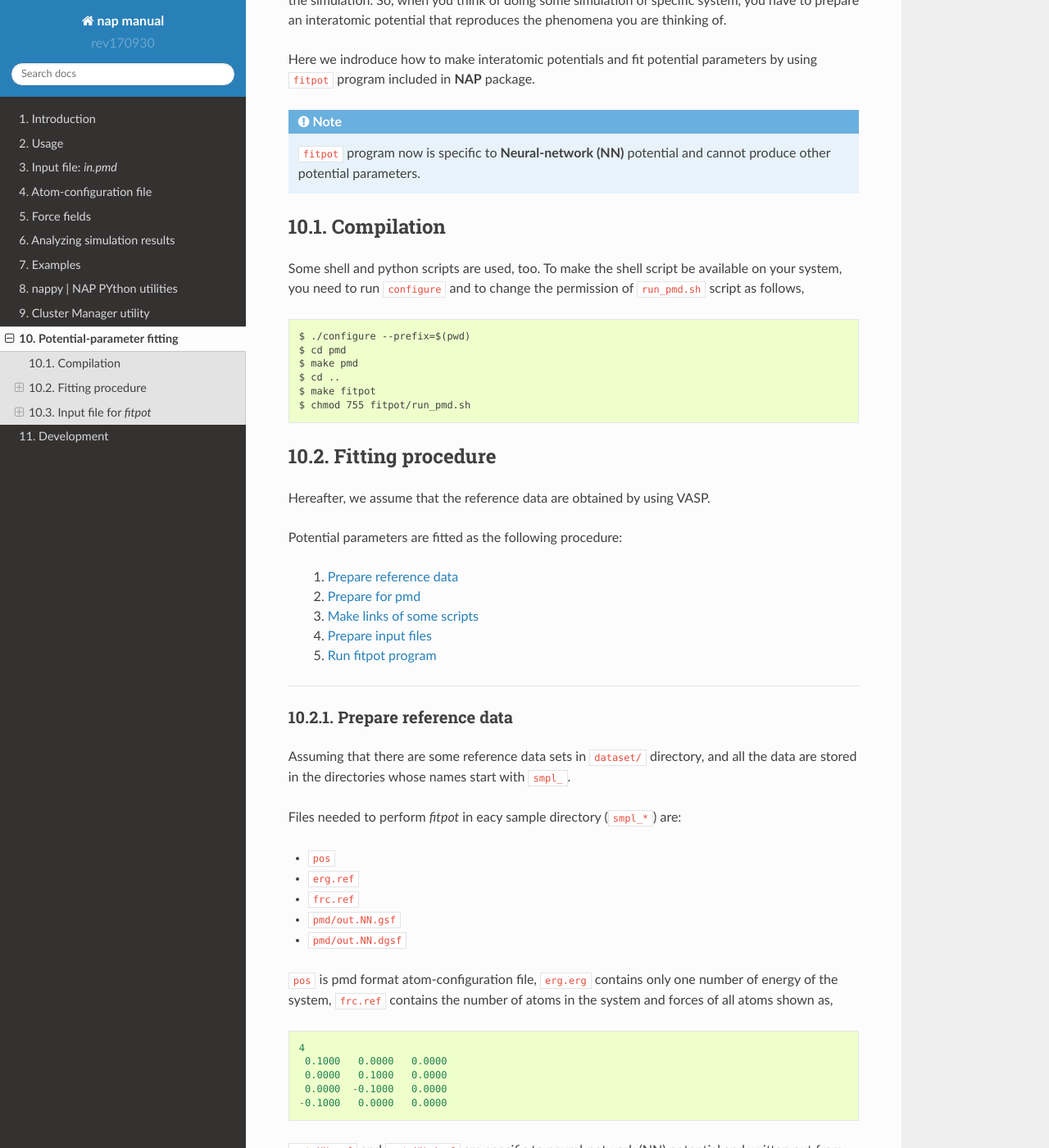
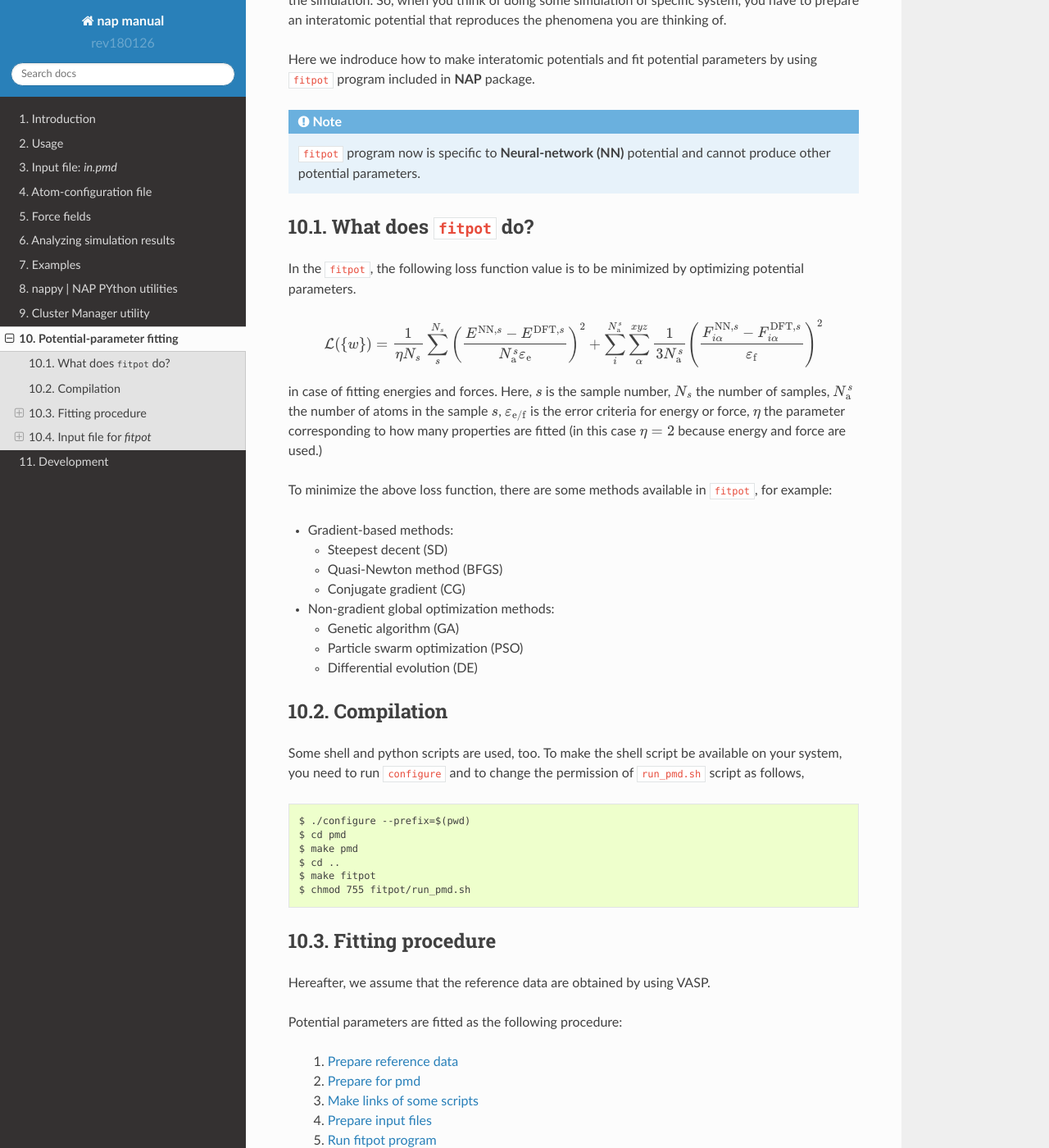
Before and after one commit to ryokbys/nap, a Sphinx documentation site: the page built from doc/fitpot.rst, in a window 1280 px wide and 1400 px high, scrolled down 195 px. Shown: the whole window at 82% size. Built offline with Sphinx 7.4.7 and the Read the Docs theme 2.0.0, drawn with Linux system fonts in a browser that asks for light colours; formulas are drawn with MathJax 3; some of the changed text lies outside the part shown.

Commit message:
modified some texts and a bit codes.

```diff
--- a/doc/conf.py
+++ b/doc/conf.py
@@ -63,9 +63,9 @@ copyright = u'2014-2017, Ryo KOBAYASHI'
 # built documents.
 #
 # The short X.Y version.
-version = 'rev170930'
+version = 'rev180126'
 # The full version, including alpha/beta/rc tags.
-release = 'rev170930'
+release = 'rev180126'
 
 # The language for content autogenerated by Sphinx. Refer to documentation
 # for a list of supported languages.
--- a/doc/fitpot.rst
+++ b/doc/fitpot.rst
@@ -15,6 +15,32 @@ by using ``fitpot`` program included in **NAP** package.
 .. note::
 
    ``fitpot`` program now is specific to **Neural-network (NN)** potential and cannot produce other potential parameters.
+
+What does ``fitpot`` do?
+===============================
+
+In the ``fitpot``, the following loss function value is to be minimized by optimizing potential parameters.
+
+.. math::
+
+    \mathcal{L}(\{w\}) = \frac{1}{\eta N_s} \sum_s^{N_s} \left( \frac{E^{\mathrm{NN},s}-E^{\mathrm{DFT},s}}{N^s_\mathrm{a}\varepsilon_\mathrm{e}}\right)^2 +\sum_i^{N^s_\mathrm{a}} \sum_\alpha^{xyz} \frac{1}{3N^s_\mathrm{a}}\left( \frac{F^{\mathrm{NN},s}_{i\alpha} -F^{\mathrm{DFT},s}_{i\alpha}}{\varepsilon_\mathrm{f}}\right)^2
+
+in case of fitting energies and forces.
+Here, :math:`s` is the sample number, :math:`N_s` the number of samples, :math:`N^s_\mathrm{a}` the number of atoms in the sample :math:`s`, :math:`\varepsilon_\mathrm{e/f}` is the error criteria for energy or force, :math:`\eta` the parameter corresponding to how many properties are fitted (in this case :math:`\eta = 2` because energy and force are used.)
+
+To minimize the above loss function, there are some methods available in ``fitpot``, for example:
+
+* Gradient-based methods:
+
+  * Steepest decent (SD)
+  * Quasi-Newton method (BFGS)
+  * Conjugate gradient (CG)
+
+* Non-gradient global optimization methods:
+
+  * Genetic algorithm (GA)
+  * Particle swarm optimization (PSO)
+  * Differential evolution (DE)
 
 
 
--- a/doc/intro.rst
+++ b/doc/intro.rst
@@ -16,8 +16,7 @@ The main features of *pmd* are the following:
 * NVT ensemble simulation using Berendsen thermostat;
 * NpT ensemble simulation using Berendsen thermo- and baro-stat;
 * non-equilibrium MD (NEMD) for heat flux simulation;
-* capable of fitting potential parameters with minimization algorithms such as steepest descent,
-  conjuget gradient, and quasi-Newton (BFGS).
+* two-temperature model MD (TTM-MD) for laser-ablation simulation.
 
 Since this program has been developed for the purpose of personal research tool,
 there are not so many functionalities.
```
Also changed, not shown: README.md (+4 -0 lines), doc/in-pmd.rst (+19 -1 lines), 3 other files.
